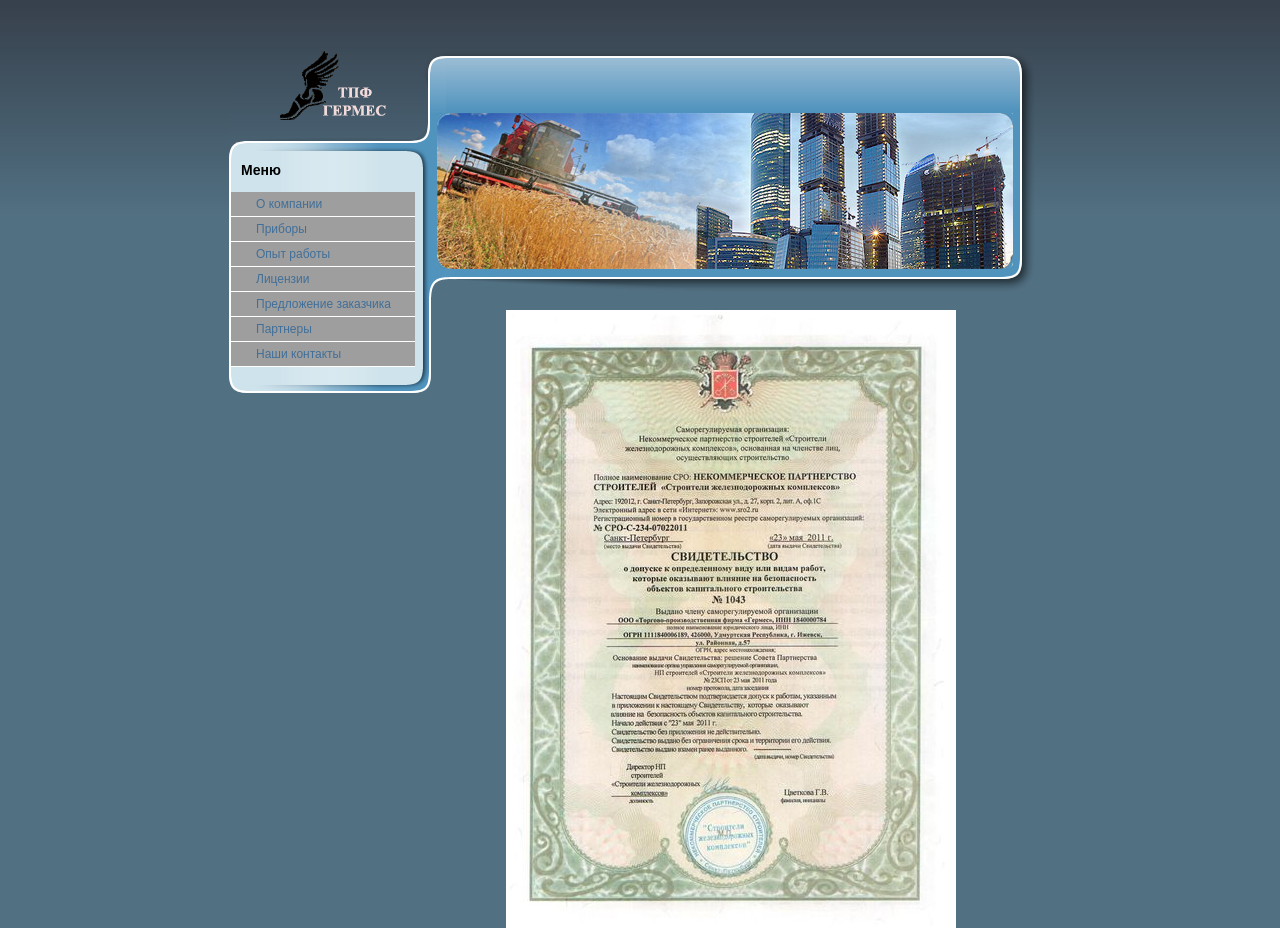
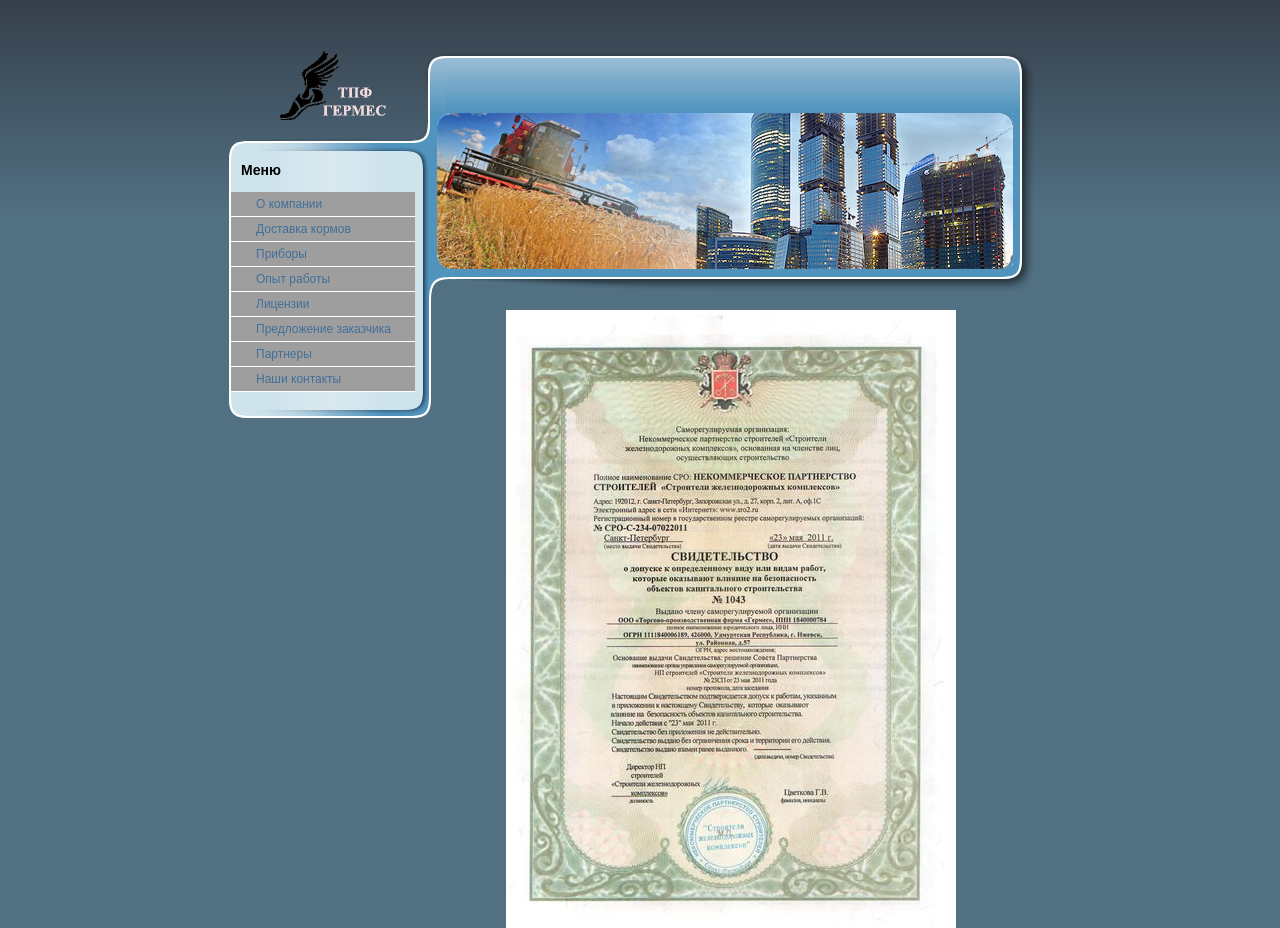
Before and after one commit to pivolan/gae_base_django_gdata_cmf, a Django app: template template/main/license.html in a window 1280 px wide. Shown: the top 928 px of the page. Run offline with Django 3.2, Linux system fonts and the light colour scheme; the template is opened without the code that fills it, so the values that code supplies are empty; parts of the project's set-up code (start-up, migrations or seed data) failed here and were passed over; grey boxes are pictures that could not be loaded.

Commit message:
Новое item в меню - доставка кормов. Новая страница.

```diff
--- a/application/main/views.py
+++ b/application/main/views.py
@@ -35,6 +35,7 @@ class view: pass
 
 pages = {
 	'about': '1xh1Z9py4oxUQiFleMTEV1SrkD8WkeXhUnZZ5z5Fv3Es',
+	'deliver': '1C9lGXhn99SDUZ49zOPr80ztmWu7tKmqCZq-NTKyZXVI',
 	'equip': '1MwmVqkS_5vlup6r9X55XwSsfHIrvM6asCZm7VT25uAs',
 	'exp': '1YC8tDpr2v203YvcTyaUTVL-EG6Jr0fbLYsyGqmU1Ai8',
 	'lic': '1ZTlKRW7pWjJYrxuqYoyblbcR7vEXf9ubZLMY2WDgOI4',
--- a/template/layouts/trees.html
+++ b/template/layouts/trees.html
@@ -38,6 +38,9 @@
 								{% autoescape off %}
 									<li {{ menu_current.about }} class=""><a href="/">
 										<span>О компании</span>
+									</a></li>
+									<li {{ menu_current.delivery }} class=""><a href="/">
+										<span>Доставка кормов</span>
 									</a></li>
 									<li {{ menu_current.equip }} class=""><a href="/equip">
 										<span>Приборы</span>
```
